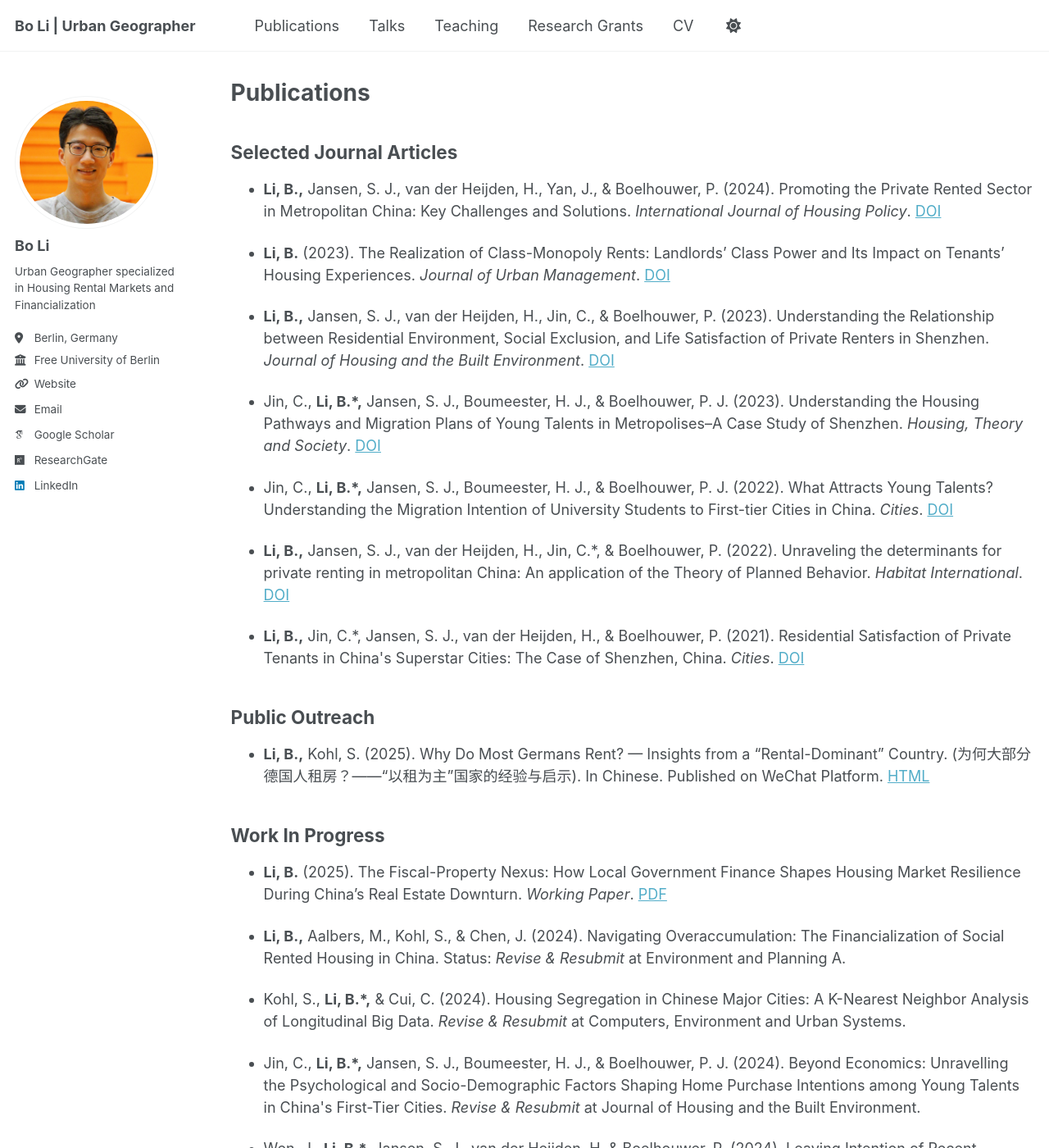
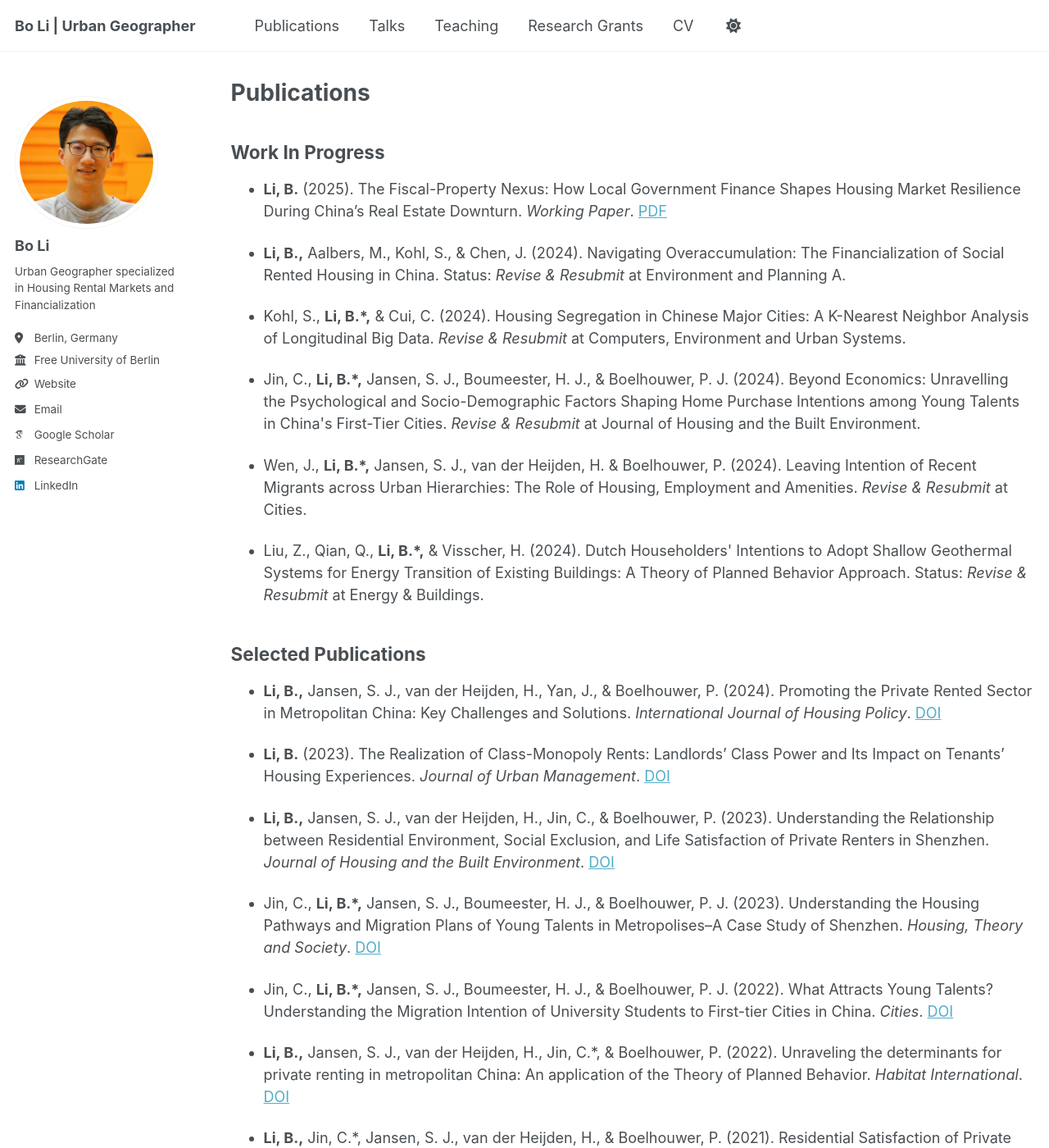
Before and after one commit to housingforall/housingforall.github.io, a Jekyll site: the page built from _pages/publications.md, in a window 1280 px wide and 1400 px high. Shown: the whole window at 82% size. Built offline with Jekyll 4.4.1, drawn with Linux system fonts in a browser that asks for light colours; some web fonts are replaced; some of the changed text lies outside the part shown.

Commit message:
Update publications.md

```diff
--- a/_pages/publications.md
+++ b/_pages/publications.md
@@ -4,8 +4,21 @@ title: "Publications"
 permalink: /publications/
 author_profile: true
 ---
+## Work In Progress
 
-## Selected Journal Articles
+* **Li, B.** (2025). The Fiscal-Property Nexus: How Local Government Finance Shapes Housing Market Resilience During China's Real Estate Downturn. *Working Paper*. [PDF](https://housingforall.github.io/files/li-2025-fiscal-property-nexus.pdf)
+
+* **Li, B.,** Aalbers, M., Kohl, S., & Chen, J. (2024). Navigating Overaccumulation: The Financialization of Social Rented Housing in China. Status: *Revise & Resubmit* at Environment and Planning A.
+
+* Kohl, S., **Li, B.\*,** & Cui, C. (2024). Housing Segregation in Chinese Major Cities: A K-Nearest Neighbor Analysis of Longitudinal Big Data. *Revise & Resubmit* at Computers, Environment and Urban Systems.
+
+* Jin, C., **Li, B.\*,** Jansen, S. J., Boumeester, H. J., & Boelhouwer, P. J. (2024). Beyond Economics: Unravelling the Psychological and Socio-Demographic Factors Shaping Home Purchase Intentions among Young Talents in China\'s First-Tier Cities. *Revise & Resubmit* at Journal of Housing and the Built Environment.
+
+* Wen, J., **Li, B.\*,** Jansen, S. J., van der Heijden, H. & Boelhouwer, P. (2024). Leaving Intention of Recent Migrants across Urban Hierarchies: The Role of Housing, Employment and Amenities. *Revise & Resubmit* at Cities.
+
+* Liu, Z., Qian, Q., **Li, B.\*,** & Visscher, H. (2024). Dutch Householders\' Intentions to Adopt Shallow Geothermal Systems for Energy Transition of Existing Buildings: A Theory of Planned Behavior Approach. Status: *Revise & Resubmit* at Energy & Buildings.
+
+## Selected Publications
 
 * **Li, B.,** Jansen, S. J., van der Heijden, H., Yan, J., & Boelhouwer, P. (2024). Promoting the Private Rented Sector in Metropolitan China: Key Challenges and Solutions. *International Journal of Housing Policy*. [DOI](https://doi.org/10.1080/19491247.2024.2308735)
 
@@ -24,17 +37,3 @@ author_profile: true
 ## Public Outreach
 
 * **Li, B.,** Kohl, S. (2025). Why Do Most Germans Rent? — Insights from a "Rental-Dominant" Country. (为何大部分德国人租房？——“以租为主”国家的经验与启示). In Chinese. Published on WeChat Platform. [HTML](https://housingforall.github.io/files/公众号文章.html)
-
-## Work In Progress
-
-* **Li, B.** (2025). The Fiscal-Property Nexus: How Local Government Finance Shapes Housing Market Resilience During China's Real Estate Downturn. *Working Paper*. [PDF](https://housingforall.github.io/files/li-2025-fiscal-property-nexus.pdf)
-
-* **Li, B.,** Aalbers, M., Kohl, S., & Chen, J. (2024). Navigating Overaccumulation: The Financialization of Social Rented Housing in China. Status: *Revise & Resubmit* at Environment and Planning A.
-
-* Kohl, S., **Li, B.\*,** & Cui, C. (2024). Housing Segregation in Chinese Major Cities: A K-Nearest Neighbor Analysis of Longitudinal Big Data. *Revise & Resubmit* at Computers, Environment and Urban Systems.
-
-* Jin, C., **Li, B.\*,** Jansen, S. J., Boumeester, H. J., & Boelhouwer, P. J. (2024). Beyond Economics: Unravelling the Psychological and Socio-Demographic Factors Shaping Home Purchase Intentions among Young Talents in China\'s First-Tier Cities. *Revise & Resubmit* at Journal of Housing and the Built Environment.
-
-* Wen, J., **Li, B.\*,** Jansen, S. J., van der Heijden, H. & Boelhouwer, P. (2024). Leaving Intention of Recent Migrants across Urban Hierarchies: The Role of Housing, Employment and Amenities. *Revise & Resubmit* at Cities.
-
-* Liu, Z., Qian, Q., **Li, B.\*,** & Visscher, H. (2024). Dutch Householders\' Intentions to Adopt Shallow Geothermal Systems for Energy Transition of Existing Buildings: A Theory of Planned Behavior Approach. Status: *Revise & Resubmit* at Energy & Buildings.
```
